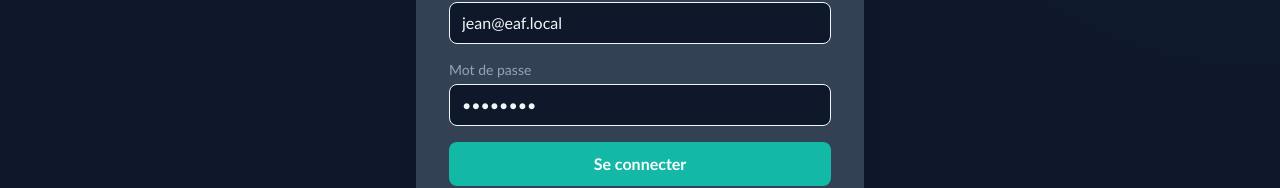
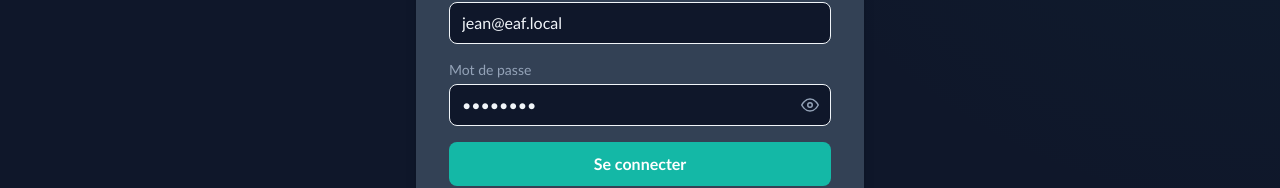
Before and after one commit to cyranoaladin/Plateforme_francais, a Next.js app: page /login in a window 1280 px wide. Shown: the part 380-568 px from the top of the page. Built offline with nearby package versions, Linux system fonts and the light colour scheme.

Commit message:
fix: add nonce-based CSP headers + password visibility toggle on login

```diff
--- a/middleware.ts
+++ b/middleware.ts
@@ -10,10 +10,20 @@
 ];
 
 /**
+ * Generate a random nonce for CSP inline script authorization.
+ */
+function generateNonce(): string {
+  const array = new Uint8Array(16);
+  crypto.getRandomValues(array);
+  return btoa(String.fromCharCode(...array));
+}
+
+/**
  * Security headers per cahier des charges V2 P0-7.
- * CSP without unsafe-eval/unsafe-inline, HSTS 2 years, X-Frame-Options DENY.
+ * CSP uses nonce-based script-src to allow Next.js inline scripts.
+ * HSTS 2 years, X-Frame-Options DENY.
  */
-function applySecurityHeaders(response: NextResponse): NextResponse {
+function applySecurityHeaders(response: NextResponse, nonce?: string): NextResponse {
   response.headers.set('Strict-Transport-Security', 'max-age=63072000; includeSubDomains; preload');
   response.headers.set('X-Frame-Options', 'DENY');
   response.headers.set('X-Content-Type-Options', 'nosniff');
@@ -23,7 +33,7 @@
     'Content-Security-Policy',
     [
       "default-src 'self'",
-      "script-src 'self'",
+      nonce ? `script-src 'self' 'nonce-${nonce}' 'strict-dynamic'` : "script-src 'self'",
       "style-src 'self' 'unsafe-inline'",
       "img-src 'self' data: blob:",
       "font-src 'self'",
@@ -70,7 +80,12 @@
     return applySecurityHeaders(NextResponse.redirect(url));
   }
 
-  return applySecurityHeaders(NextResponse.next());
+  const nonce = generateNonce();
+  const requestHeaders = new Headers(request.headers);
+  requestHeaders.set('x-nonce', nonce);
+
+  const response = NextResponse.next({ request: { headers: requestHeaders } });
+  return applySecurityHeaders(response, nonce);
 }
 
 export const config = {
--- a/src/app/login/page.tsx
+++ b/src/app/login/page.tsx
@@ -9,6 +9,7 @@
   const [email, setEmail] = useState('jean@eaf.local');
   const [password, setPassword] = useState('demo1234');
   const [displayName, setDisplayName] = useState('Jean Dupont');
+  const [showPassword, setShowPassword] = useState(false);
   const [error, setError] = useState<string | null>(null);
   const [isSubmitting, setIsSubmitting] = useState(false);
 
@@ -105,16 +106,37 @@
             <label className="block text-sm text-muted-foreground mb-1" htmlFor="password">
               Mot de passe
             </label>
+            <div className="relative">
               <input
                 id="password"
                 data-testid="auth-password"
-              type="password"
+                type={showPassword ? 'text' : 'password'}
                 value={password}
                 onChange={(event) => setPassword(event.target.value)}
-              className="w-full bg-background border border-input rounded-lg px-3 py-2"
+                className="w-full bg-background border border-input rounded-lg px-3 py-2 pr-10"
                 required
                 minLength={8}
               />
+              <button
+                type="button"
+                onClick={() => setShowPassword((prev) => !prev)}
+                className="absolute right-2 top-1/2 -translate-y-1/2 text-muted-foreground hover:text-foreground transition-colors p-1"
+                aria-label={showPassword ? 'Masquer le mot de passe' : 'Afficher le mot de passe'}
+              >
+                {showPassword ? (
+                  <svg xmlns="http://www.w3.org/2000/svg" width="18" height="18" viewBox="0 0 24 24" fill="none" stroke="currentColor" strokeWidth="2" strokeLinecap="round" strokeLinejoin="round">
+                    <path d="M17.94 17.94A10.07 10.07 0 0 1 12 20c-7 0-11-8-11-8a18.45 18.45 0 0 1 5.06-5.94" />
+                    <path d="M9.9 4.24A9.12 9.12 0 0 1 12 4c7 0 11 8 11 8a18.5 18.5 0 0 1-2.16 3.19" />
+                    <line x1="1" y1="1" x2="23" y2="23" />
+                  </svg>
+                ) : (
+                  <svg xmlns="http://www.w3.org/2000/svg" width="18" height="18" viewBox="0 0 24 24" fill="none" stroke="currentColor" strokeWidth="2" strokeLinecap="round" strokeLinejoin="round">
+                    <path d="M1 12s4-8 11-8 11 8 11 8-4 8-11 8-11-8-11-8z" />
+                    <circle cx="12" cy="12" r="3" />
+                  </svg>
+                )}
+              </button>
+            </div>
           </div>
 
           {error && <p className="text-error text-sm">{error}</p>}
```
Lines whose indentation alone changed are shown as unchanged.
